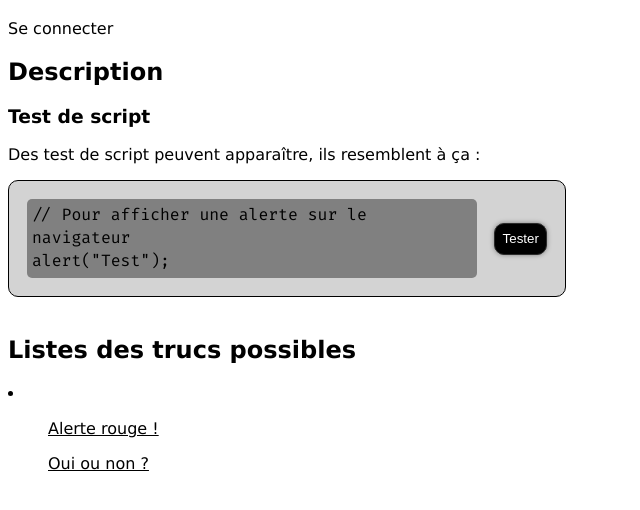
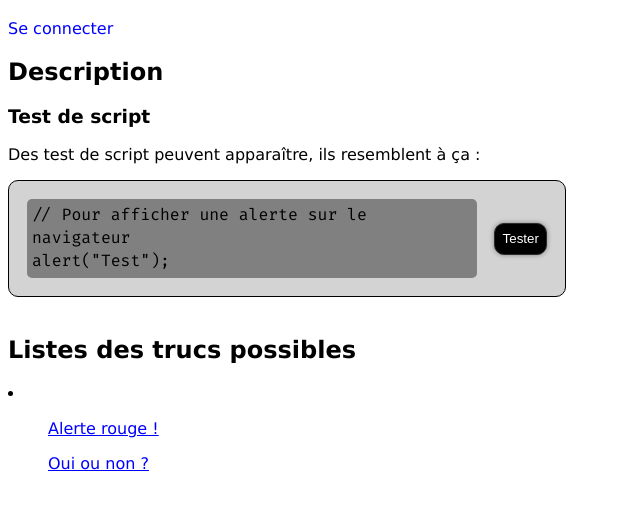
Before and after one commit to profsdemo/profsdemo.github.io, a website: page index.html in a window 1280 px wide. Shown: the part 62-572 px from the top of the page, without its empty margins (0-640 px from the left). Drawn offline with Linux system fonts and the light colour scheme.

Commit message:
Mise à jour  + a couleur => bleu

```diff
--- a/index.html
+++ b/index.html
@@ -14,11 +14,6 @@
         <link rel="stylesheet" href="login.css">
         <link rel="stylesheet" href="popup.css">
         <link rel="shortcut icon" href="favicon.ico" type="image/x-icon">
-        <style>
-            a {
-                color: black;
-            }
-        </style>
     </head>
 
     <body onload="load_jsjs(); load_loginjs();">
@@ -73,10 +68,10 @@
         <h2>Listes des trucs possibles</h2>
         <li>
             <ul>
-                <a href="alert">Alerte rouge !</a>
+                <a href="alert" style="color: blue;">Alerte rouge !</a>
             </ul>
             <ul>
-                <a href="conditions">Oui ou non ?</a>
+                <a href="conditions" style="color: blue;">Oui ou non ?</a>
             </ul>
         </li>
     </body>
--- a/login.css
+++ b/login.css
@@ -1,5 +1,9 @@
 login {
     text-align: right;
+}
+
+a[login=""] {
+    color: blue;
 }
 
 input[name="id"],
```
